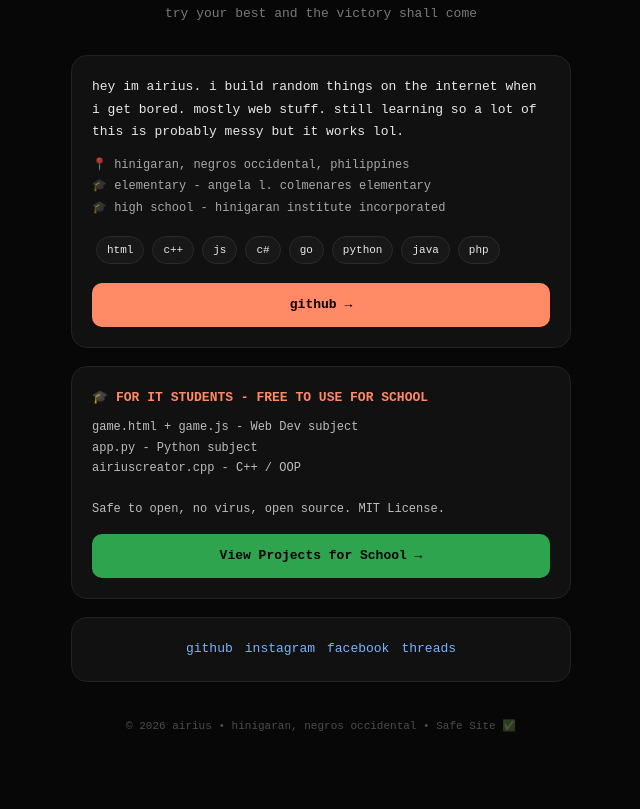
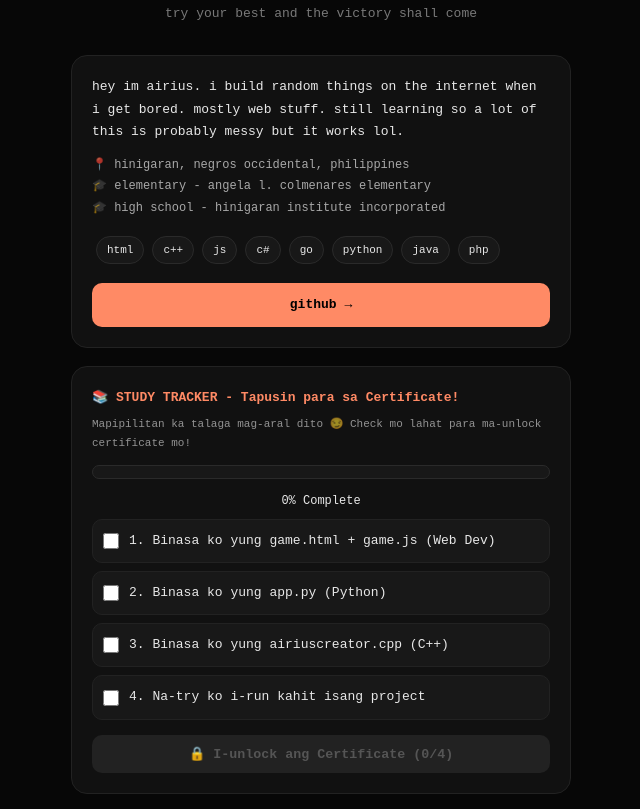
Before and after one commit to Airius-The-Creator/airius-the-creator, a website: page index.html in a window 1280 px wide. Shown: the part 136-945 px from the top of the page, without its empty margins (319-959 px from the left). Before the commit the page ends 891 px from the top, so only its background shows below. Drawn offline with Linux system fonts and the light colour scheme.

Commit message:
Implement study tracker feature in index.html
Added study tracker section with progress bar and tasks.

```diff
--- a/index.html
+++ b/index.html
@@ -14,11 +14,20 @@ h1{color:#ff8a65;text-align:center;font-size:28px;margin:40px 0 2px}
 .sub{text-align:center;opacity:.5;margin-bottom:30px;font-size:13px}
 .card{border:1px solid #222;border-radius:16px;padding:20px;max-width:500px;margin:0 auto 18px;background:#111}
 .tag{display:inline-block;background:#181818;border:1px solid #2a2a2a;border-radius:20px;padding:4px 10px;margin:4px;font-size:11px}
-.btn{display:block;text-align:center;background:#ff8a65;color:#000;padding:11px;border-radius:10px;margin-top:15px;text-decoration:none;font-weight:bold}
+.btn{display:block;text-align:center;background:#ff8a65;color:#000;padding:11px;border-radius:10px;margin-top:15px;text-decoration:none;font-weight:bold;cursor:pointer;border:none;width:100%;font-family:monospace}
 .linkrow{display:flex;justify-content:center;gap:12px;flex-wrap:wrap}
 .linkrow a{color:#7ab4ff;text-decoration:none;font-size:13px}
 .footer{text-align:center;margin-top:35px;opacity:.3;font-size:11px}
 .info{opacity:.7;font-size:12px;margin-top:12px;line-height:1.8}
+.progress-wrap{background:#181818;border-radius:10px;height:14px;overflow:hidden;margin:12px 0;border:1px solid #2a2a2a}
+.progress-bar{height:100%;width:0%;background:linear-gradient(90deg,#ff8a65,#2ea44f);transition:width .5s ease}
+.task{display:flex;align-items:center;gap:10px;background:#181818;border:1px solid #222;padding:10px;border-radius:10px;margin:8px 0;cursor:pointer}
+.task input{accent-color:#2ea44f;width:16px;height:16px}
+.task.done{border-color:#2ea44f;background:#122011}
+#certModal{display:none;position:fixed;inset:0;background:rgba(0,0,0,.9);z-index:999;align-items:center;justify-content:center;padding:20px}
+.cert-box{background:#111;border:2px solid #ff8a65;border-radius:20px;padding:30px;max-width:420px;width:100%;text-align:center}
+.cert-box h2{color:#ff8a65;margin-bottom:10px}
+.cert-box .name{font-size:20px;color:#fff;margin:15px 0;border-bottom:1px dashed #444;padding-bottom:10px}
 </style>
 </head>
 <body>
@@ -37,17 +46,25 @@ h1{color:#ff8a65;text-align:center;font-size:28px;margin:40px 0 2px}
 </div>
 <a class="btn" href="https://github.com/Airius-The-Creator" target="_blank" rel="noopener noreferrer">github →</a>
 </div>
+
+<div class="card" id="learnCard">
+<p style="color:#ff8a65;font-weight:bold">📚 STUDY TRACKER - Tapusin para sa Certificate!</p>
+<p style="font-size:11px;opacity:.6;margin:6px 0">Mapipilitan ka talaga mag-aral dito 😏 Check mo lahat para ma-unlock certificate mo!</p>
+<div class="progress-wrap"><div class="progress-bar" id="pBar"></div></div>
+<p style="font-size:12px;text-align:center"><span id="pText">0%</span> Complete</p>
+
+<label class="task" id="t1"><input type="checkbox" onchange="updateP()"> <span>1. Binasa ko yung game.html + game.js (Web Dev)</span></label>
+<label class="task" id="t2"><input type="checkbox" onchange="updateP()"> <span>2. Binasa ko yung app.py (Python)</span></label>
+<label class="task" id="t3"><input type="checkbox" onchange="updateP()"> <span>3. Binasa ko yung airiuscreator.cpp (C++)</span></label>
+<label class="task" id="t4"><input type="checkbox" onchange="updateP()"> <span>4. Na-try ko i-run kahit isang project</span></label>
+
+<button class="btn" id="certBtn" style="background:#222;color:#555" disabled onclick="showCert()">🔒 I-unlock ang Certificate (0/4)</button>
+</div>
+
 <div class="card">
 <p style="color:#ff8a65;font-weight:bold">🎓 FOR IT STUDENTS - FREE TO USE FOR SCHOOL</p>
 <p style="font-size:12px;opacity:.8;margin-top:8px">game.html + game.js - Web Dev subject<br>app.py - Python subject<br>airiuscreator.cpp - C++ / OOP<br><br>Safe to open, no virus, open source. MIT License.</p>
 <a class="btn" href="https://github.com/Airius-The-Creator/airius-the-creator" target="_blank" rel="noopener noreferrer" style="background:#2ea44f">View Projects for School →</a>
 </div>
 <div class="card linkrow">
-<a href="https://github.com/Airius-The-Creator" target="_blank" rel="noopener noreferrer">github</a>
-<a href="https://www.instagram.com/mizugameza_airius" target="_blank" rel="noopener noreferrer">instagram</a>
-<a href="https://www.facebook.com/jonh.earl.suarez.delgado.2025" target="_blank" rel="noopener noreferrer">facebook</a>
-<a href="https://www.threads.com/@suarezdelgadojonhearl" target="_blank" rel="noopener noreferrer">threads</a>
-</div>
-<p class="footer">© 2026 airius • hinigaran, negros occidental • Safe Site ✅</p>
-</body>
-</html>
+<a href
```
